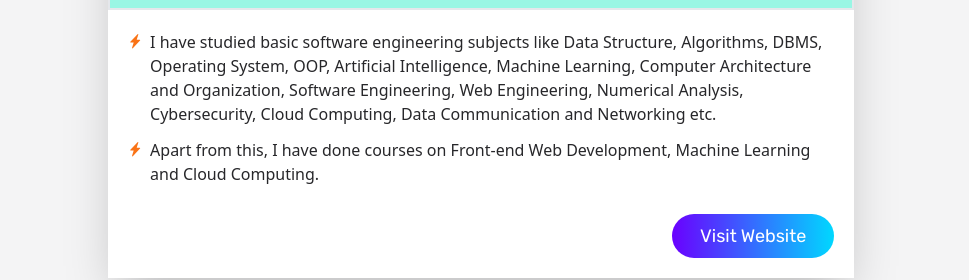
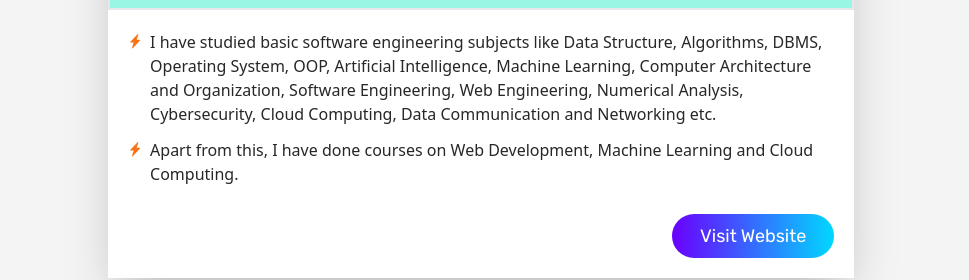
Before and after one commit to mehedialmamun21/my-portfolio, a React (Create React App) app: page / in a window 1280 px wide. Shown: the part 2260-2540 px from the top of the page, without its empty margins (159-1128 px from the left). Built offline with nearby package versions, Linux system fonts and the light colour scheme.

Commit message:
project updated

```diff
--- a/src/Pages/Education/Education.js
+++ b/src/Pages/Education/Education.js
@@ -85,7 +85,7 @@ const Education = () => {
                                 <span className='mt-1'>
                                     <BsLightningChargeFill className='text-orange-500' size="0.9rem" />
                                 </span>
-                                <p className='text-md lg:text-md text-zinc-800 pl-2 font-sans'>Apart from this, I have done courses on Front-end Web Development, Machine Learning and Cloud Computing.</p>
+                                <p className='text-md lg:text-md text-zinc-800 pl-2 font-sans'>Apart from this, I have done courses on Web Development, Machine Learning and Cloud Computing.</p>
                             </div>
                             <div className='flex justify-end mt-7'>
                                 <div>
```
